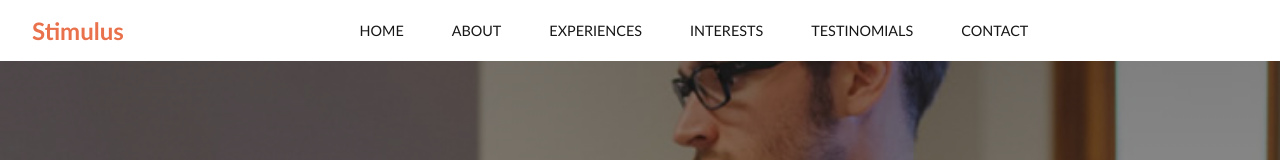
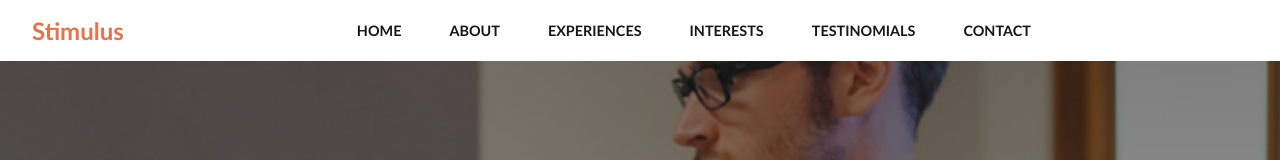
Before and after one commit to sandipshiwakoti/Stimulus, a plain HTML site: page index.html in a window 1280 px wide. Shown: the top 160 px of the page. Drawn offline with Linux system fonts and the light colour scheme.

Commit message:
navlink font weight upadted

```diff
--- a/css/style.css
+++ b/css/style.css
@@ -103,7 +103,7 @@ img {
     text-transform: uppercase;
     padding: .5rem 2rem;
     color: var(--mainBlack);
-    font-weight: 530;
+    font-weight: 700;
     transition: var(--mainTransition);
     font-size: .9rem;
 }
```
